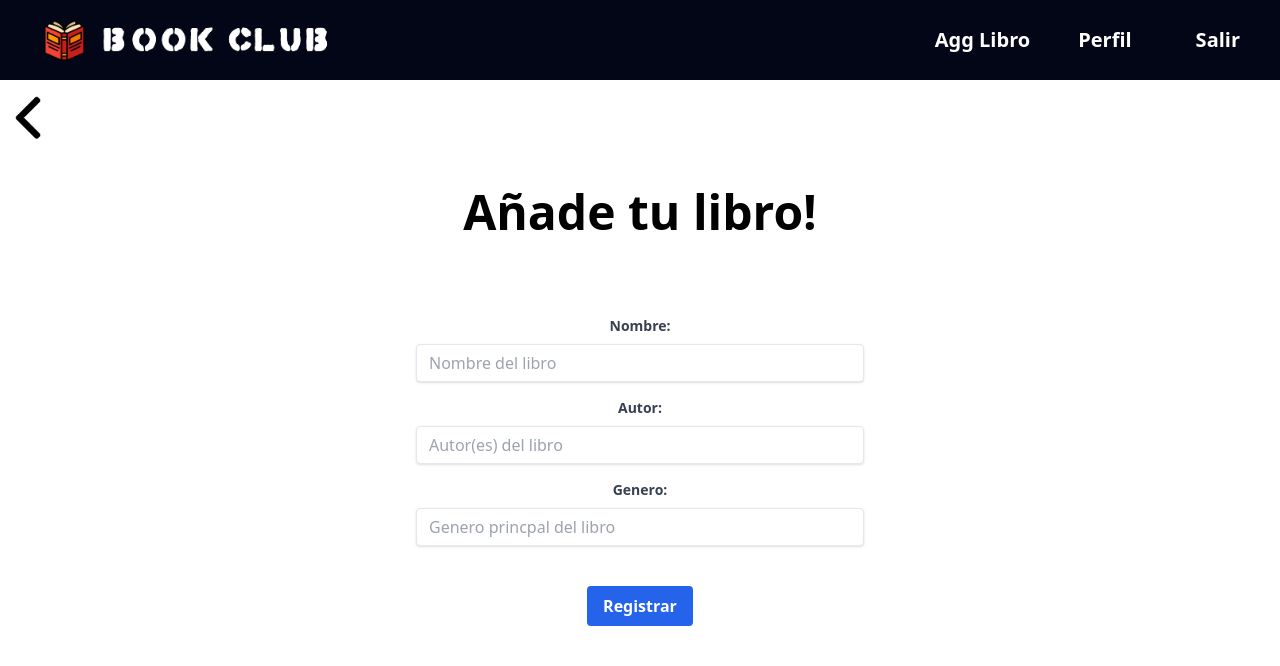
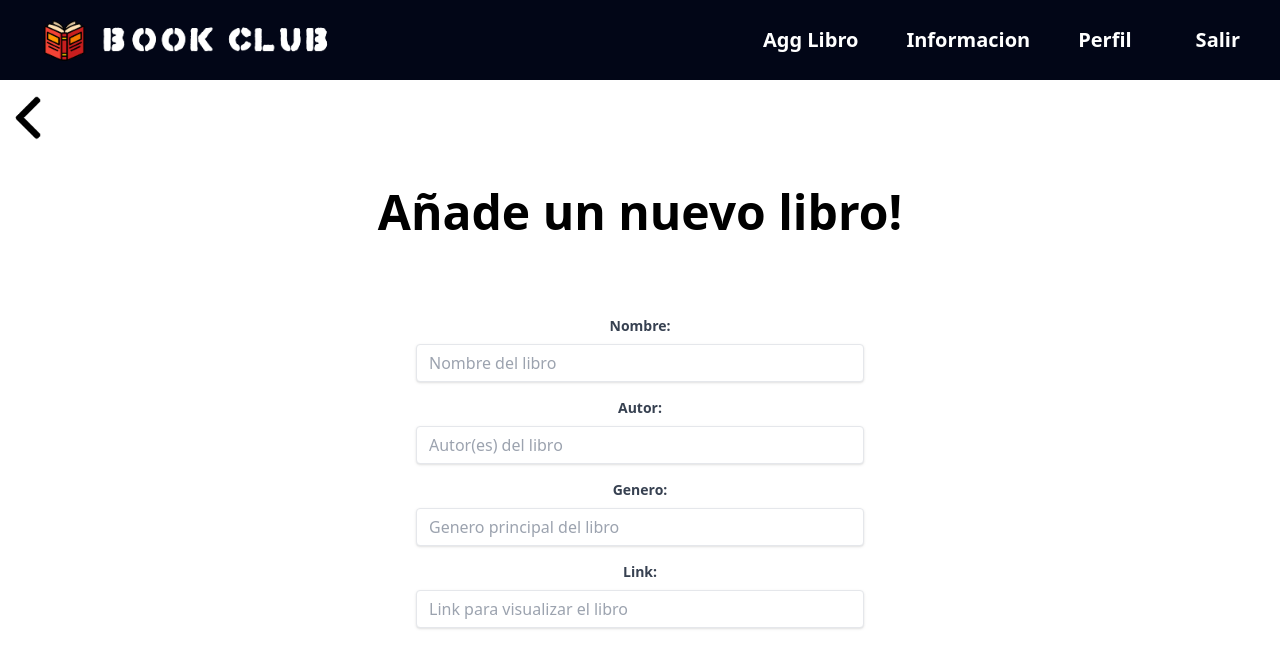
Before and after one commit to Gabosky2412/BookClub_Final, a React (Vite) app in the folder cliente/: page /add_libro in a window 1280 px wide. Shown: the top 666 px of the page. Built offline with nearby package versions, Linux system fonts and the light colour scheme; no server answers.

Commit message:
links para descarga

```diff
--- a/cliente/src/rutas/add_libro.jsx
+++ b/cliente/src/rutas/add_libro.jsx
@@ -10,6 +10,7 @@ export default function Add_Libro() {
     const [titulo, setTitulo] = useState('');
     const [autor, setAutor] = useState('');
     const [genero, setGenero] = useState('');
+    const [link, setLink] = useState('');
     const [id, setId] = useState("");
     const [editar, setEditar] = useState(false);
     const [librosList,setLibros] = useState([]);
@@ -28,6 +29,7 @@ export default function Add_Libro() {
                 titulo:titulo,
                 autor:autor,
                 genero:genero,
+                link:link,
             }).then(()=>{
 
                 getUsuarios();
@@ -51,6 +53,7 @@ export default function Add_Libro() {
             titulo:titulo,
             autor:autor,
             genero:genero,
+            link:link,
         }).then(()=>{
             getUsuarios();
             limpiarCampos();
@@ -86,6 +89,7 @@ export default function Add_Libro() {
         setTitulo("");
         setAutor("");
         setGenero("");
+        setLink("");
         setEditar(false);
 
     }
@@ -96,6 +100,7 @@ export default function Add_Libro() {
         setTitulo(val.titulo);
         setAutor(val.autor);
         setGenero(val.genero);
+        setLink(val.link);
         setId(val.id);
     }
 
@@ -119,7 +124,7 @@ export default function Add_Libro() {
             </Link>
 
             <div className="flex flex-col justify-center items-center text-center">
-                <div className='my-8 font-bold text-5xl'>Añade tu libro!</div>
+                <div className='my-8 font-bold text-5xl'>Añade un nuevo libro!</div>
                 <div className="w-full max-w-md mt-12">
                     <div className="mb-4">
                         <label className="block text-gray-700 text-sm font-bold mb-2" > Nombre: </label>
@@ -134,7 +139,12 @@ export default function Add_Libro() {
                     <div className="mb-4">
                         <label className="block text-gray-700 text-sm font-bold mb-2" > Genero: </label>
                         <input className="shadow appearance-none border rounded w-full py-2 px-3 text-gray-700 leading-tight focus:outline-none focus:shadow-outline"
-                        type="text" placeholder="Genero princpal del libro" autoComplete="off" value={genero} onChange={(e) => setGenero(e.target.value)} />
+                        type="text" placeholder="Genero principal del libro" autoComplete="off" value={genero} onChange={(e) => setGenero(e.target.value)} />
+                    </div>
+                    <div className="mb-4">
+                        <label className="block text-gray-700 text-sm font-bold mb-2" > Link: </label>
+                        <input className="shadow appearance-none border rounded w-full py-2 px-3 text-gray-700 leading-tight focus:outline-none focus:shadow-outline"
+                        type="text" placeholder="Link para visualizar el libro" autoComplete="off" value={link} onChange={(e) => setLink(e.target.value)} />
                     </div>
 
 
--- a/cliente/src/rutas/header.jsx
+++ b/cliente/src/rutas/header.jsx
@@ -21,6 +21,7 @@ export default function Header() {
                 </Link>
                 <nav className="flex items-center justify-center">
                     <Link to='/add_libro'><p className="mx-2 text-xl hover:text-blue-500 text-white font-bold py-2 px-4 rounded">Agg Libro</p></Link>
+                    <Link to='/main'><p className="mx-2 text-xl hover:text-blue-500 text-white font-bold py-2 px-4 rounded">Informacion</p></Link>
                     <Link to='/perfil'><p className="mx-2 text-xl hover:text-blue-500 text-white font-bold py-2 px-4 rounded">Perfil</p></Link>
                     <Link to='/'><p className="mx-6 text-xl hover:text-red-500 text-white font-bold py-2 px-4 rounded" onClick={Salir}>Salir</p></Link>
                 </nav>
--- a/cliente/src/rutas/main.jsx
+++ b/cliente/src/rutas/main.jsx
@@ -24,13 +24,14 @@ export default function Main(){
                 librosList.map((val)=>{
 
                     return <div key={val.id}>
-                                <div className="pb-12 fondo">
-                                    <div className="flex justify-start items-center border-4 border-slate-900 rounded-lg w-3/5 mx-auto shadow-2xl bg-white">
-                                        <img src={portada_nula} alt='logo_principal' className="h-80 m-8 rounded-lg border-2 border-slate-900 shadow-2xl" />
-                                        <div className="m-16">
-                                            <h2 className="text-2xl mb-8"><strong>Título:</strong> {val.titulo}</h2>
-                                            <h2 className="text-2xl mb-8"><strong>Autor:</strong> {val.autor}</h2>
-                                            <h2 className="text-2xl"><strong>Género:</strong> {val.genero}</h2>
+                                <div className="py-8 ">
+                                    <div className="flex flex-col lg:flex-row justify-start items-center border-4 border-slate-900 rounded-lg w-3/5 mx-auto shadow-2xl bg-white">
+                                        <img src={portada_nula} alt='logo_principal' className="h-64 m-16 rounded-lg border-2 border-slate-900 shadow-2xl lg:w-58 lg:text-center text-center" />
+                                        <div className="m-8 lg:m-16">
+                                            <h2 className="text-2xl mb-4 lg:mb-8"><strong>Título:</strong> {val.titulo}</h2>
+                                            <h2 className="text-2xl mb-4 lg:mb-8"><strong>Autor:</strong> {val.autor}</h2>
+                                            <h2 className="text-2xl mb-4 lg:mb-8"><strong>Género:</strong> {val.genero}</h2>
+                                            <strong><a className="text-2xl text-red-600 mb-4 lg:mb-8" href={val.link} target="_blank" rel="noopener noreferrer"> Descargar</a></strong>
                                         </div>
                                     </div>
                                 </div>
```
Also changed, not shown: 1 other file (tests, documents, lock files or other folders).
